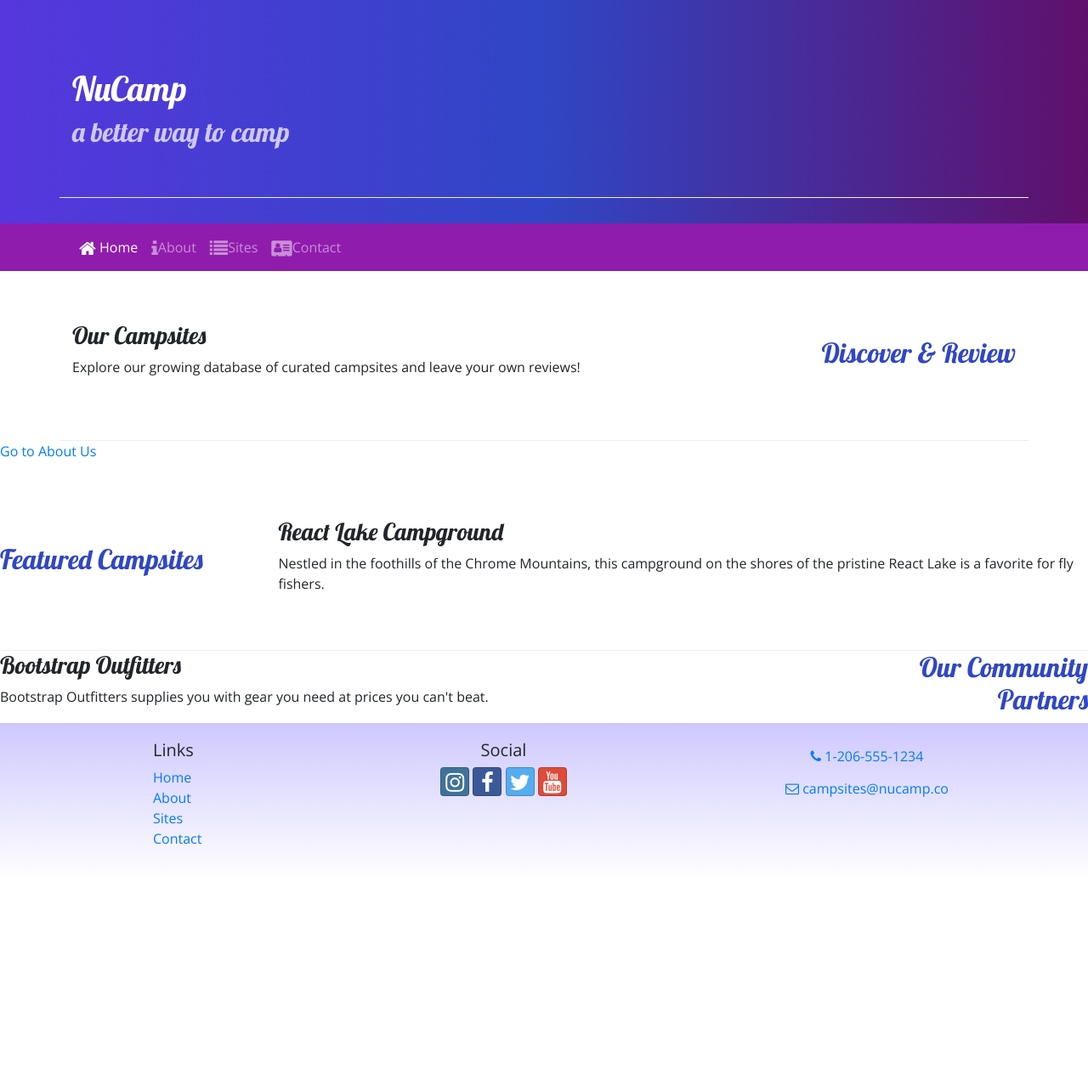
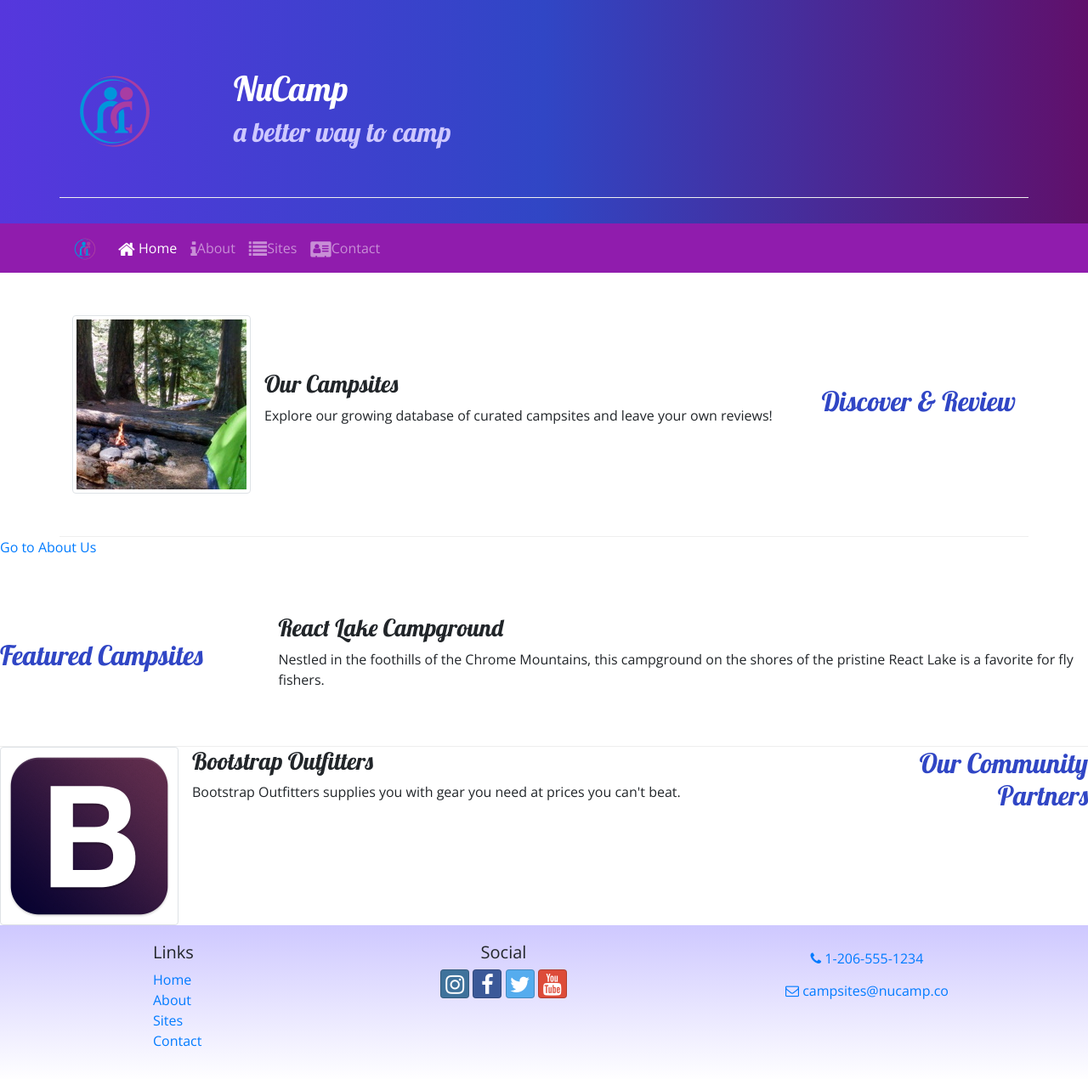
Before and after one commit to luckloa/nucampsite, a website: page index.html in a window 1280 px wide. Shown: the whole page at 85% size. Before the commit the page ends 1035 px from the top, so only its background shows below. Drawn offline with nearby package versions, Linux system fonts and the light colour scheme.

Commit message:
Images and Media

```diff
--- a/index.html
+++ b/index.html
@@ -21,6 +21,9 @@
     <header class="jumbotron jumbotron-fluid">
     <div class="container">
         <div class="row row-content align-items-center">
+            <div class="col-4 col-sm-3 col-md-2 align-self-center">
+                <img src="img/logo.png" class="img-fluid"/>
+            </div>
             <div class="col">
                 <h1>NuCamp</h1>
                 <h2>a better way to camp</h2>
@@ -28,9 +31,11 @@
         </div>
     </div>
     </header>
+
     <nav class="navbar navbar-expand-sm navbar-dark sticky-top">
         <div class="container">
-            <button class="navbar-toggler ml-auto" type="button" data-toggle="collapse" data-target="#nucampNavbar">
+            <a class="navbar-brand" href="#"><img src="img/logo.png" height="30" width="30" /></a>
+            <button class="navbar-toggler" type="button" data-toggle="collapse" data-target="#nucampNavbar">
                 <span class="navbar-toggler-icon"></span>
             </button>
         <div class="collapse navbar-collapse" id="nucampNavbar">
@@ -49,8 +54,13 @@
                 <h2 class="text-sm-right">Discover & Review</h2>
             </div>
             <div class="col">
-                <h3>Our Campsites</h3>
-                <p class="d-none d-sm-block">Explore our growing database of curated campsites and leave your own reviews!</p>
+                <div class="media">
+                    <img class="d-flex mr-3 img-thumbnail" src="img/breadcrumb-trail-thumb.jpg" alt="Breadcrumb Trail" />
+                    <div class="media-body align-self-center">
+                        <h3>Our Campsites</h3>
+                        <p class="d-none d-sm-block">Explore our growing database of curated campsites and leave your own reviews!</p>
+                    </div>
+                </div>
             </div>
         </div>
     </div>
@@ -71,8 +81,13 @@
                 <h2 class="text-sm-right">Our Community Partners</h2>
             </div>
             <div class="col">
-                <h3>Bootstrap Outfitters</h3>
-                <p class="d-none d-sm-block">Bootstrap Outfitters supplies you with gear you need at prices you can't beat.</p>
+                <div class="media">
+                    <img class="d-flex mr-3 img-thumbnail" src="img/bootstrap-thumb.png" alt="Bootstrap Outfitters" />
+                    <div class="media-body align-items-center">
+                        <h3>Bootstrap Outfitters</h3>
+                        <p class="d-none d-sm-block">Bootstrap Outfitters supplies you with gear you need at prices you can't beat.</p>
+                    </div>
+                </div>
             </div>
         </div>
     </div>
```
Also changed, not shown: aboutus.html (+5 -1 lines), contactus.html (+5 -1 lines), img/bootstrap-thumb.png (added), img/breadcrumb-trail-thumb.jpg (added), img/breadcrumb-trail.jpg (added), img/chrome-river-thumb.jpg (added), img/chrome-river.jpg (added), img/logo.png (added), img/react-lake-thumb.jpg (added), img/react-lake.jpg (added), 1 other file.
